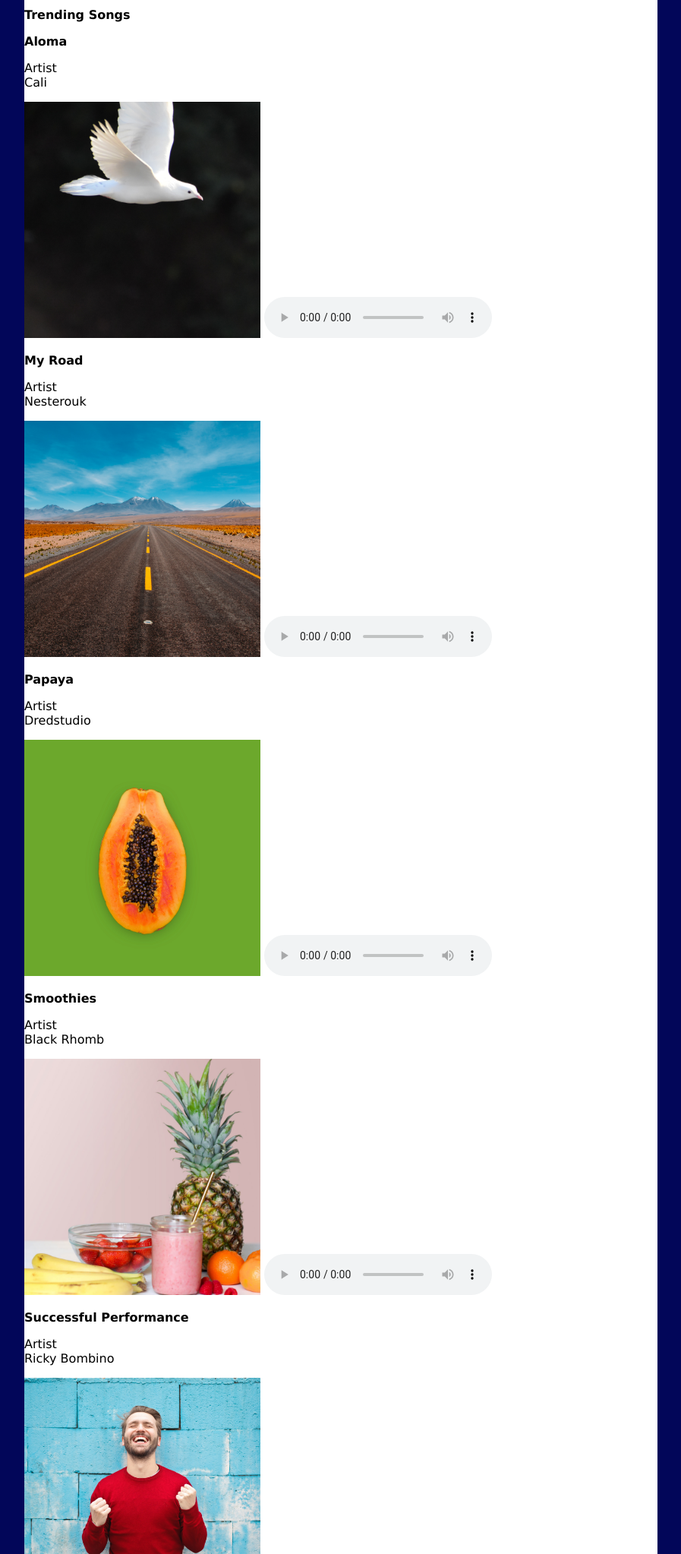
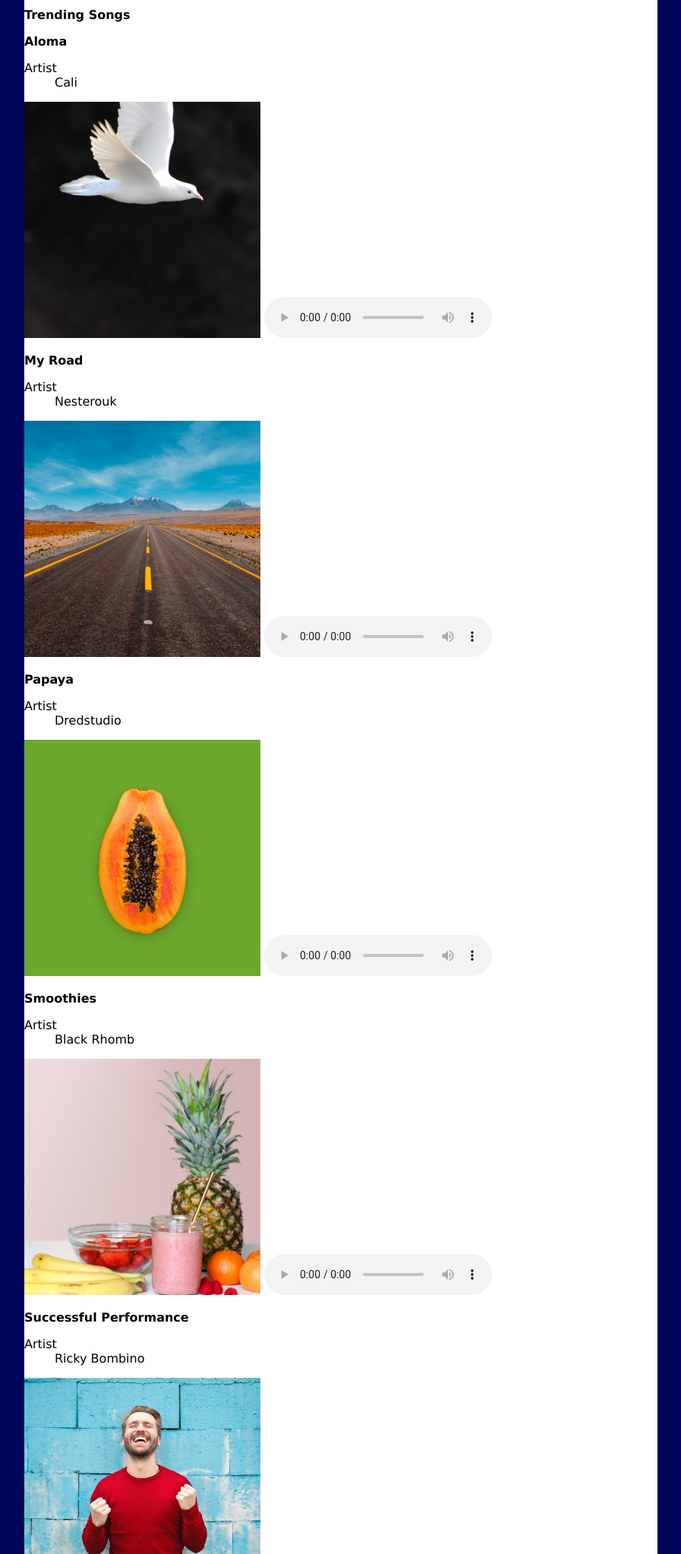
Before and after one commit to uniqueimaginate/mediastreaming, a plain HTML site: page index.html in a window 1280 px wide. Shown: the part 153-2199 px from the top of the page at 76% size, without its empty margins (191-1088 px from the left). Drawn offline with Linux system fonts and the light colour scheme.

Commit message:
index.html minor fix

```diff
--- a/index.html
+++ b/index.html
@@ -11,7 +11,8 @@
 <body>
     <header>
         <h1>Smooth Jazz</h1>
-        <p>This station is dedicated to the soothing sounds of smooth jazz. This genre of commercially oriented crossover jazz became dominant in the 1980s and early 1990s.</p>
+        <p>This station is dedicated to the soothing sounds of smooth jazz. This genre of commercially oriented
+            crossover jazz became dominant in the 1980s and early 1990s.</p>
     </header>
     <nav>
         <h2>Main Navigation</h2>
@@ -36,7 +37,7 @@
                         <h3>Aloma</h3>
                         <dl>
                             <dt>Artist</dt>
-                            <dt>Cali</dt>
+                            <dd>Cali</dd>
                         </dl>
                     </div>
                     <img src="images/aloma-cover.png" alt="aloma-cover">
@@ -49,7 +50,7 @@
                         <h3>My Road</h3>
                         <dl>
                             <dt>Artist</dt>
-                            <dt>Nesterouk</dt>
+                            <dd>Nesterouk</dd>
                         </dl>
                     </div>
                     <img src="images/my-road-cover.png" alt="">
@@ -62,7 +63,7 @@
                         <h3>Papaya</h3>
                         <dl>
                             <dt>Artist</dt>
-                            <dt>Dredstudio</dt>
+                            <dd>Dredstudio</dd>
                         </dl>
                     </div>
                     <img src="images/papaya-cover.png" alt="">
@@ -76,7 +77,7 @@
                         <h3>Smoothies</h3>
                         <dl>
                             <dt>Artist</dt>
-                            <dt>Black Rhomb</dt>
+                            <dd>Black Rhomb</dd>
                         </dl>
                     </div>
                     <img src="images/smoothies-cover.png" alt="">
@@ -90,7 +91,7 @@
                         <h3>Successful Performance</h3>
                         <dl>
                             <dt>Artist</dt>
-                            <dt>Ricky Bombino</dt>
+                            <dd>Ricky Bombino</dd>
                         </dl>
                     </div>
                     <img src="images/successful-performance-cover.png" alt="">
@@ -100,7 +101,7 @@
                 </div>
             </div>
 
-            <a href="#">More trending</a>
+            <a href="#" class="more-botton">More trending</a>
         </section>
 
         <section id="playlists">
```
